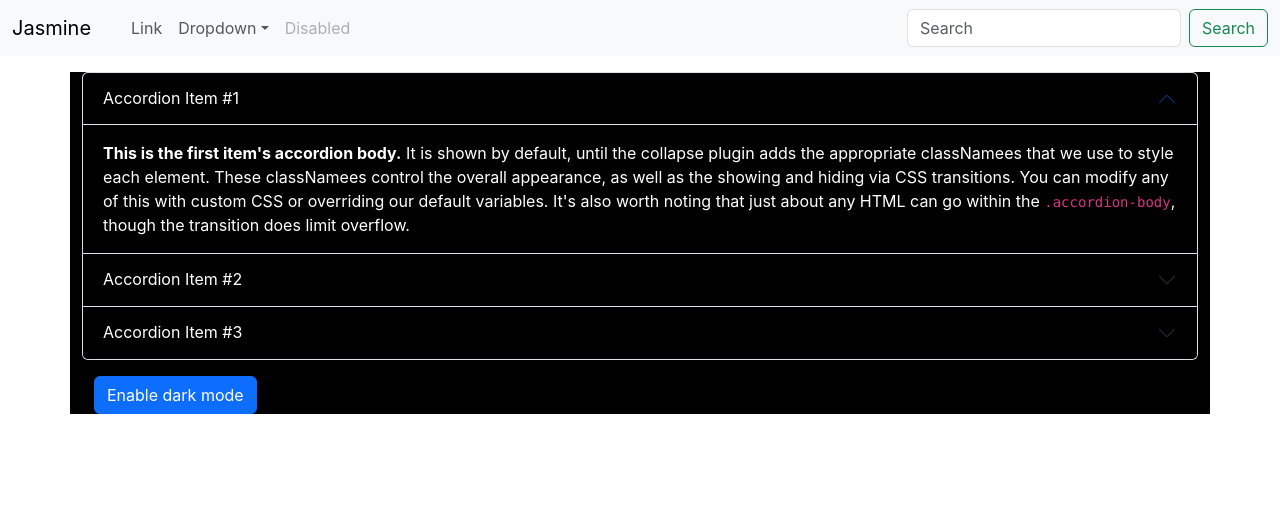
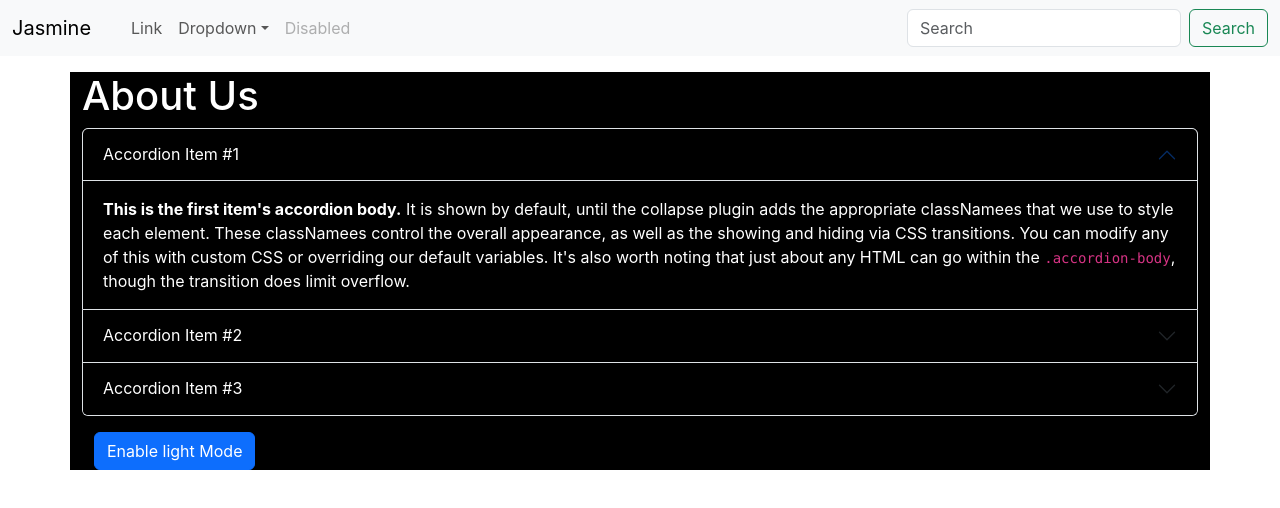
Before and after one commit to jasminejoye86-bot/my-app, a React (Create React App) app: page / in a window 1280 px wide. Shown: the top 508 px of the page. Built offline with nearby package versions, Linux system fonts and the light colour scheme.

Commit message:
enabled white and black background in about us

```diff
--- a/src/components/About.js
+++ b/src/components/About.js
@@ -6,6 +6,7 @@ export default function About() {
     color: 'white',
     backgroundColor: 'black',
   })
+  const [btnText, setbtnText] = useState("Enable light Mode")
 
 
   const ToggleMyStyle = () => {
@@ -13,19 +14,25 @@ export default function About() {
       SetmyStyle({
         color: 'black',
         backgroundColor: 'white',
+
       })
+      setbtnText("Enable dark Mode");
     }
     else {
       SetmyStyle({
         color: 'white',
         backgroundColor: 'black',
+
+
       })
+      setbtnText("Enable light Mode");
     }
 
 
   }
   return (
     <div className="container my-3" style={myStyle}>
+      <h1>About Us </h1>
       <div className="accordion" id="accordionExample">
         <div className="accordion-item">
           <h2 className="accordion-header" id="headingOne">
@@ -65,7 +72,7 @@ export default function About() {
         </div>
       </div>
       <div className="container my-3">
-        <button className='btn btn-primary' onClick={ToggleMyStyle} >Enable dark mode</button>
+        <button className='btn btn-primary' onClick={ToggleMyStyle} >{btnText}</button>
       </div>
 
     </div>
```
